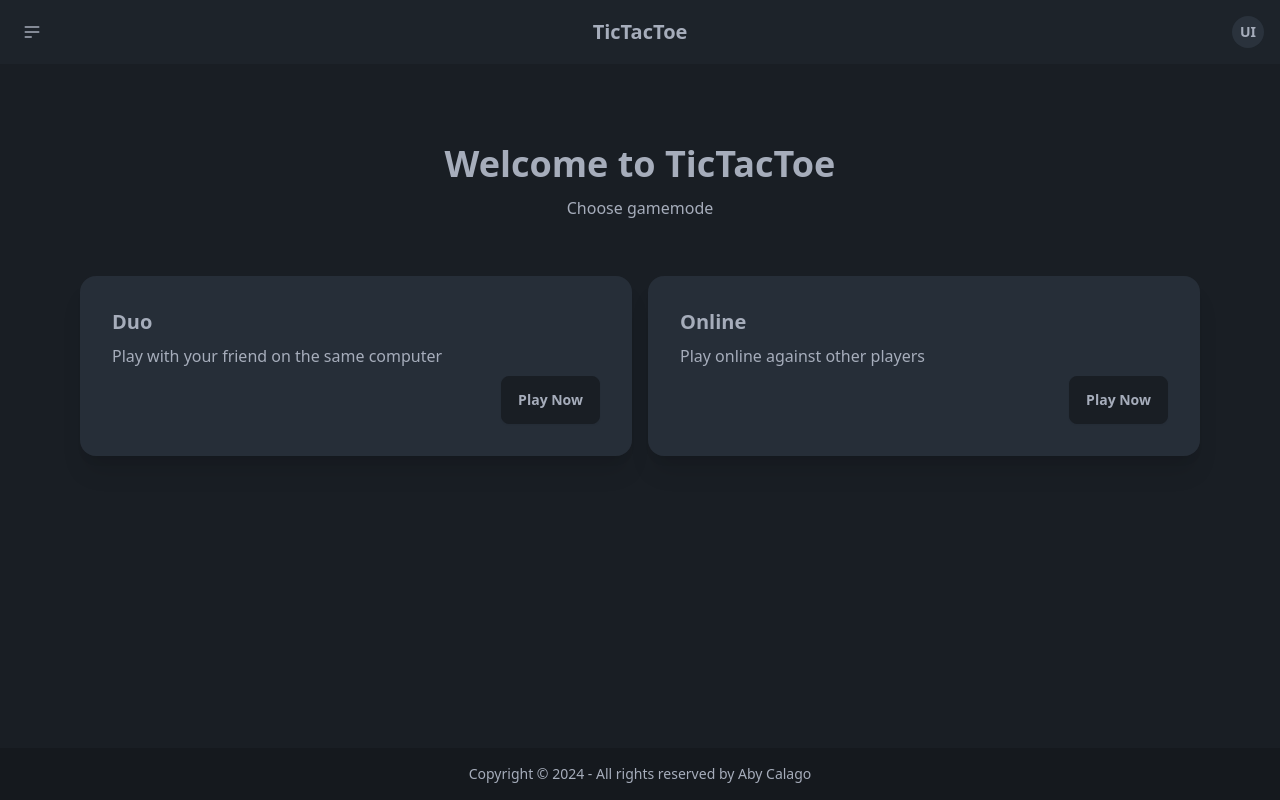
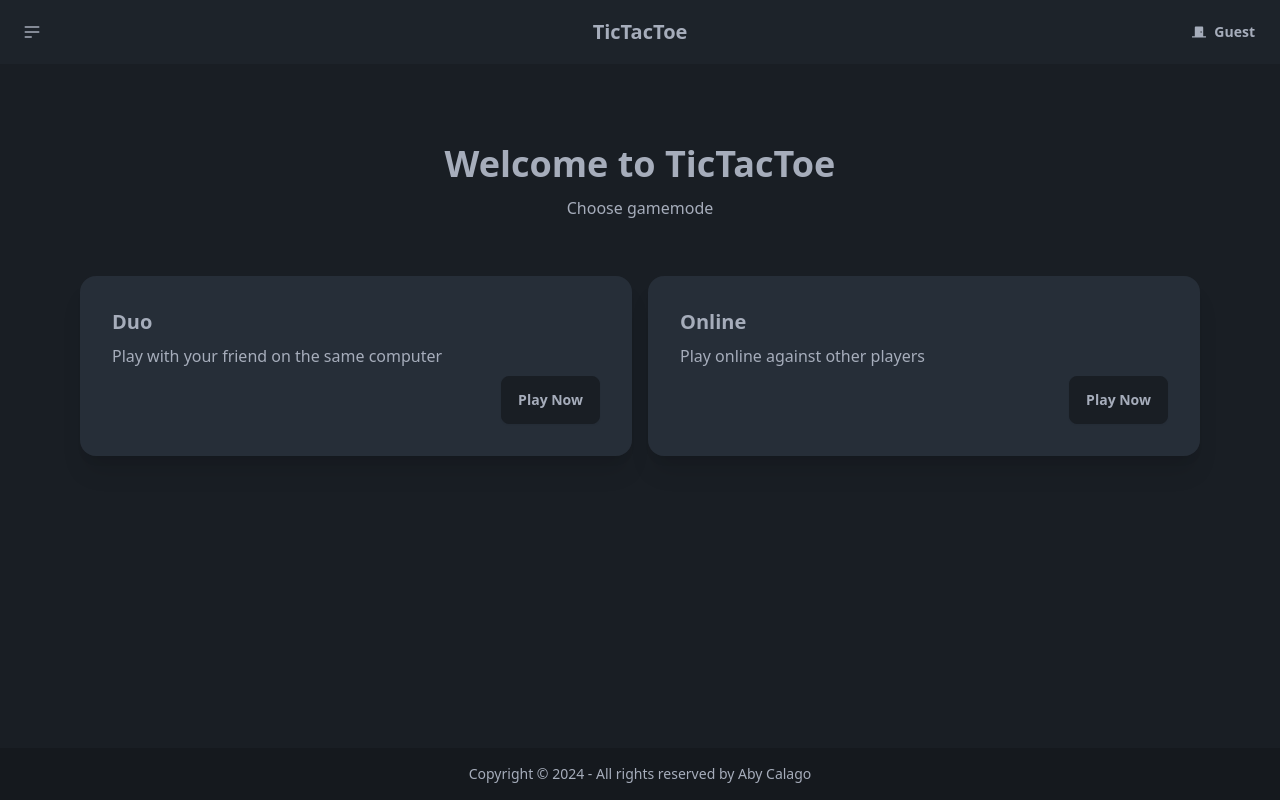
Before and after one commit to IRDunno/TicTacToe, a React (Vite) app in the folder client/: page / in a window 1280 px wide. Built offline with nearby package versions, Linux system fonts and the light colour scheme.

Commit message:
feat: add register and login intial pages

```diff
--- a/client/src/App.jsx
+++ b/client/src/App.jsx
@@ -10,6 +10,8 @@ import HomePage from "./pages/HomePage";
 import NotFoundPage from "./pages/NotFoundPage";
 import AboutPage from "./pages/AboutPage";
 import PlayDuoPage from "./pages/PlayDuoPage";
+import Login from "./pages/Login";
+import Register from "./pages/Register";
 
 function App() {
   const router = createBrowserRouter(
@@ -18,6 +20,8 @@ function App() {
         <Route index element={<HomePage />} />
         <Route path="/about" element={<AboutPage />} />
         <Route path="/play-duo" element={<PlayDuoPage />} />
+        <Route path="/login" element={<Login />} />
+        <Route path="/register" element={<Register />} />
         <Route path="*" element={<NotFoundPage />} />
       </Route>
     )
--- a/client/src/components/Navbar.jsx
+++ b/client/src/components/Navbar.jsx
@@ -1,5 +1,6 @@
 import React from "react";
 import { Link, NavLink } from "react-router-dom";
+import { FaDoorClosed } from "react-icons/fa";
 
 const Navbar = () => {
   return (
@@ -39,16 +40,36 @@ const Navbar = () => {
         </div>
       </div>
       <div className="navbar-center">
-        <Link to="/" className="btn btn-ghost text-xl">TicTacToe</Link>
+        <Link to="/" className="btn btn-ghost text-xl">
+          TicTacToe
+        </Link>
       </div>
       <div className="navbar-end">
-        <button className="btn btn-ghost btn-circle">
-          <div className="avatar placeholder">
-            <div className="bg-neutral text-neutral-content w-8 rounded-full">
-              <span className="text-sm">UI</span>
+        <div className="dropdown dropdown-end">
+          {/* <button className="btn btn-ghost btn-circle">
+            <div className="avatar placeholder">
+              <div className="bg-neutral text-neutral-content w-8 rounded-full">
+                <span className="text-sm">
+                  <FaDoorClosed />
+                </span>
+              </div>
             </div>
-          </div>
-        </button>
+          </button> */}
+
+          <button className="btn btn-ghost">
+            <div className="flex flex-row gap-2 items-center">
+              <FaDoorClosed /> <span>Guest</span>
+            </div>
+          </button>
+          <ul className="menu menu-sm dropdown-content bg-base-100 rounded-box z-[1] mt-3 w-52 p-2 shadow">
+            <li>
+              <NavLink to="/login">Login</NavLink>
+            </li>
+            <li>
+              <NavLink to="/register">Register</NavLink>
+            </li>
+          </ul>
+        </div>
       </div>
     </div>
   );
--- /dev/null
+++ b/client/src/pages/Login.jsx
@@ -0,0 +1,9 @@
+import React from 'react'
+
+const Login = () => {
+  return (
+    <div>Login</div>
+  )
+}
+
+export default Login
--- /dev/null
+++ b/client/src/pages/Register.jsx
@@ -0,0 +1,9 @@
+import React from 'react'
+
+const Register = () => {
+  return (
+    <div>Register</div>
+  )
+}
+
+export default Register
```
